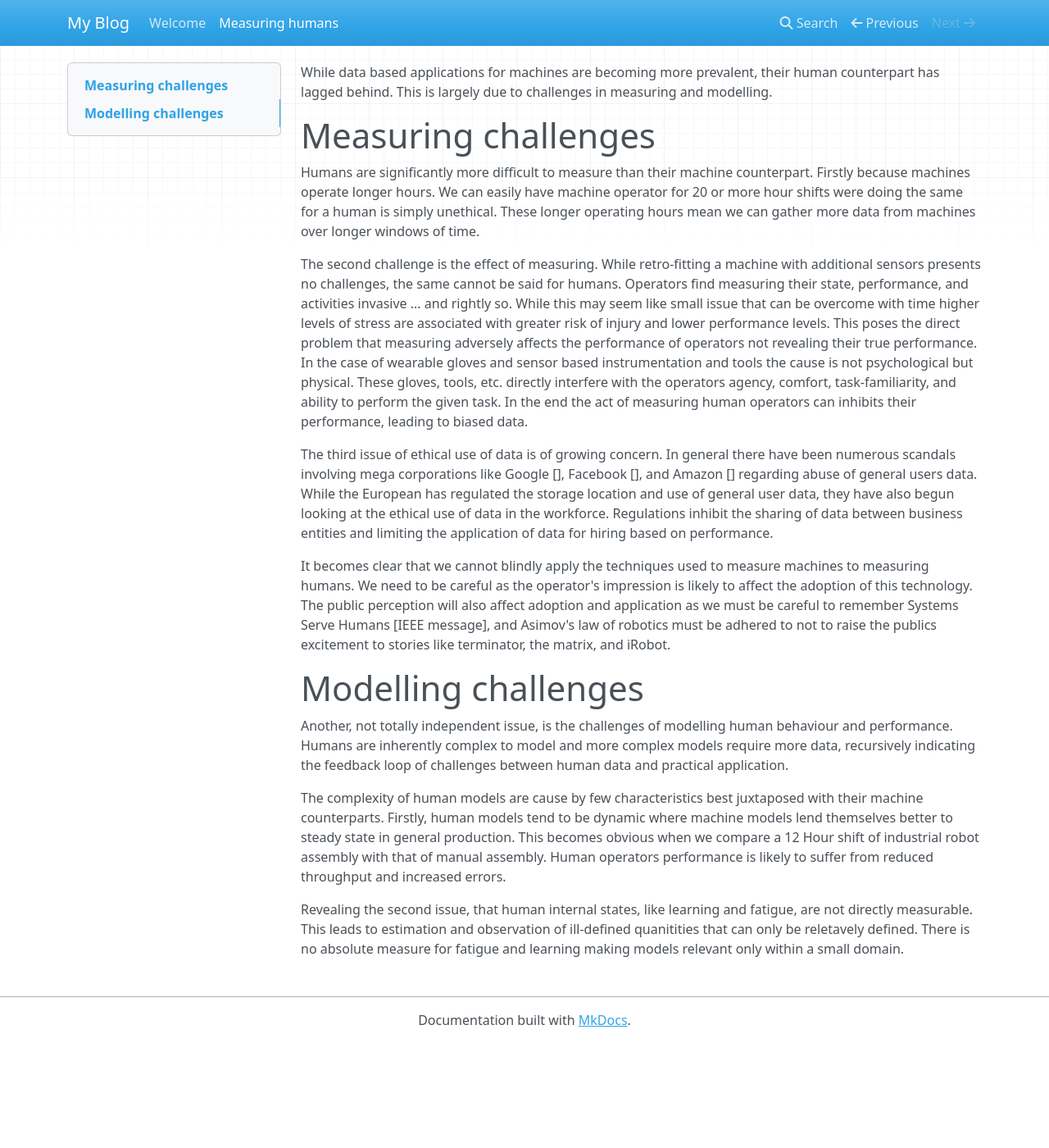
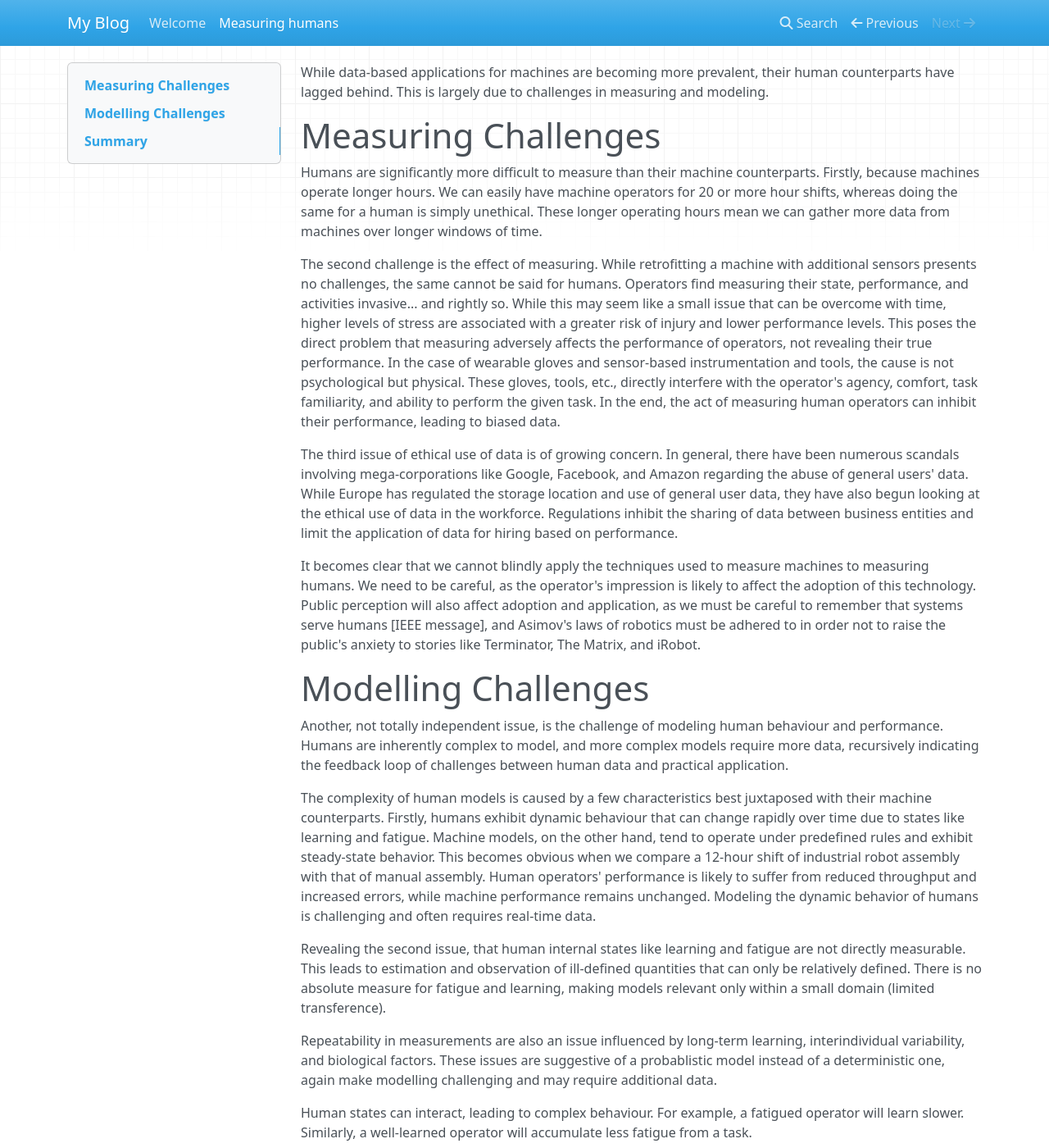
Before and after one commit to Steedalion/Blog, an MkDocs documentation site: the page built from docs/measuring-humans.md, in a window 1280 px wide and 1400 px high. Shown: the whole window at 82% size. Built offline with MkDocs 1.6.1, drawn with Linux system fonts in a browser that asks for light colours; nearby versions of some CDN libraries; some of the changed text lies outside the part shown.

Commit message:
Made some minor changes.

```diff
--- a/docs/measuring-humans.md
+++ b/docs/measuring-humans.md
@@ -1,19 +1,29 @@
-While data based applications for machines are becoming more prevalent, their human counterpart has lagged behind. This is largely due to challenges in measuring and modelling.
+While data-based applications for machines are becoming more prevalent, their human counterparts have lagged behind. This is largely due to challenges in measuring and modeling.
 
-# Measuring challenges
+# Measuring Challenges
 
-Humans are significantly more difficult to measure than their machine counterpart. Firstly because machines operate longer hours. We can easily have machine operator for 20 or more hour shifts were doing the same for a human is simply unethical. These longer operating hours mean we can gather more data from machines over longer windows of time.
+Humans are significantly more difficult to measure than their machine counterparts. Firstly, because machines operate longer hours. We can easily have machine operators for 20 or more hour shifts, whereas doing the same for a human is simply unethical. These longer operating hours mean we can gather more data from machines over longer windows of time.
 
-The second challenge is the effect of measuring. While retro-fitting a machine with additional sensors presents no challenges, the same cannot be said for humans. Operators find measuring their state, performance, and activities invasive ... and rightly so. While this may seem like small issue that can be overcome with time higher levels of stress are associated with greater risk of injury and lower performance levels. This poses the direct problem that measuring adversely affects the performance of operators not revealing their true performance. In the case of wearable gloves and sensor based instrumentation and tools the cause is not psychological but physical. These gloves, tools, etc. directly interfere with the operators agency, comfort, task-familiarity, and ability to perform the given task. In the end the act of measuring human operators can inhibits their performance, leading to biased data.
+The second challenge is the effect of measuring. While retrofitting a machine with additional sensors presents no challenges, the same cannot be said for humans. Operators find measuring their state, performance, and activities invasive... and rightly so. While this may seem like a small issue that can be overcome with time, higher levels of stress are associated with a greater risk of injury and lower performance levels. This poses the direct problem that measuring adversely affects the performance of operators, not revealing their true performance. In the case of wearable gloves and sensor-based instrumentation and tools, the cause is not psychological but physical. These gloves, tools, etc., directly interfere with the operator's agency, comfort, task familiarity, and ability to perform the given task. In the end, the act of measuring human operators can inhibit their performance, leading to biased data.
 
-The third issue of ethical use of data is of growing concern. In general there have been numerous scandals involving mega corporations like Google [], Facebook [], and Amazon [] regarding abuse of general users data. While the European has regulated the storage location and use of general user data, they have also begun looking at the ethical use of data in the workforce. Regulations inhibit the sharing of data between business entities and limiting the application of data for hiring based on performance.
+The third issue of ethical use of data is of growing concern. In general, there have been numerous scandals involving mega-corporations like Google, Facebook, and Amazon regarding the abuse of general users' data. While Europe has regulated the storage location and use of general user data, they have also begun looking at the ethical use of data in the workforce. Regulations inhibit the sharing of data between business entities and limit the application of data for hiring based on performance.
 
-It becomes clear that we cannot blindly apply the techniques used to measure machines to measuring humans. We need to be careful as the operator's impression is likely to affect the adoption of this technology. The public perception will also affect adoption and application as we must be careful to remember Systems Serve Humans [IEEE message], and Asimov's law of robotics must be adhered to not to raise the publics excitement to stories like terminator, the matrix, and iRobot.
+It becomes clear that we cannot blindly apply the techniques used to measure machines to measuring humans. We need to be careful, as the operator's impression is likely to affect the adoption of this technology. Public perception will also affect adoption and application, as we must be careful to remember that systems serve humans [IEEE message], and Asimov's laws of robotics must be adhered to in order not to raise the public's anxiety to stories like Terminator, The Matrix, and iRobot.
 
-# Modelling challenges
+# Modelling Challenges
 
-Another, not totally independent issue, is the challenges of modelling human behaviour and performance. Humans are inherently complex to model and more complex models require more data, recursively indicating the feedback loop of challenges between human data and practical application.
+Another, not totally independent issue, is the challenge of modeling human behaviour and performance. Humans are inherently complex to model, and more complex models require more data, recursively indicating the feedback loop of challenges between human data and practical application.
 
-The complexity of human models are cause by few characteristics best juxtaposed with their machine counterparts. Firstly, human models tend to be dynamic where machine models lend themselves better to steady state in general production. This becomes obvious when we compare a 12 Hour shift of industrial robot assembly with that of manual assembly. Human operators performance is likely to suffer from reduced throughput and increased errors.
+The complexity of human models is caused by a few characteristics best juxtaposed with their machine counterparts. Firstly, humans exhibit dynamic behaviour that can change rapidly over time due to states like learning and fatigue. Machine models, on the other hand, tend to operate under predefined rules and exhibit steady-state behavior. This becomes obvious when we compare a 12-hour shift of industrial robot assembly with that of manual assembly. Human operators' performance is likely to suffer from reduced throughput and increased errors, while machine performance remains unchanged. Modeling the dynamic behavior of humans is challenging and often requires real-time data.
 
-Revealing the second issue, that human internal states, like learning and fatigue, are not directly measurable. This leads to estimation and observation of ill-defined quanitities that can only be reletavely defined. There is no absolute measure for fatigue and learning making models relevant only within a small domain.
+Revealing the second issue, that human internal states like learning and fatigue are not directly measurable. This leads to estimation and observation of ill-defined quantities that can only be relatively defined. There is no absolute measure for fatigue and learning, making models relevant only within a small domain (limited transference).
+
+Repeatability in measurements are also an issue influenced by long-term learning, interindividual variability, and biological factors. These issues are suggestive of a probablistic model instead of a deterministic one, again make modelling challenging and may require additional data.
+
+Human states can interact, leading to complex behaviour. For example, a fatigued operator will learn slower. Similarly, a well-learned operator will accumulate less fatigue from a task.
+
+# Summary
+
+The challenges associated with measuring and modelling human operators compound each other. While the cost associated with acquiring data is high due to sensors inhibiting operator performance, the amount of data acquired is significantly lower due to to the limited workhours of human operators. To compound this human models are significantly more complex due to their dynamic, probabilistic, interacting, and indirectly measurable state. These complex models require more data. The models are also only valid within a small domain, limiting the resuse of data.
+
+Applying the technologies developed for machines to humans is insufficient to meet the challenges. The data acquisition, data usage, and models need to be closely examined to ensure they meet the ethical requirement of "serving humans." For example, invasive and inhibiting sensors, data used for performance and disciplinary action, and unempathetic operator models are just a few of the issues that arise when applying existing machine-based approaches to human operators. It is my view that acknowledging the complexity of the task at hand will yield more creative solutions.
```
